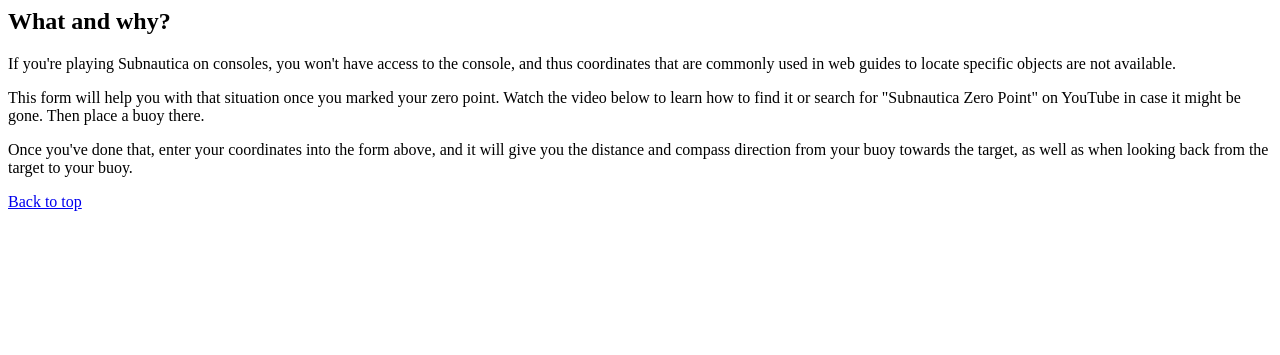
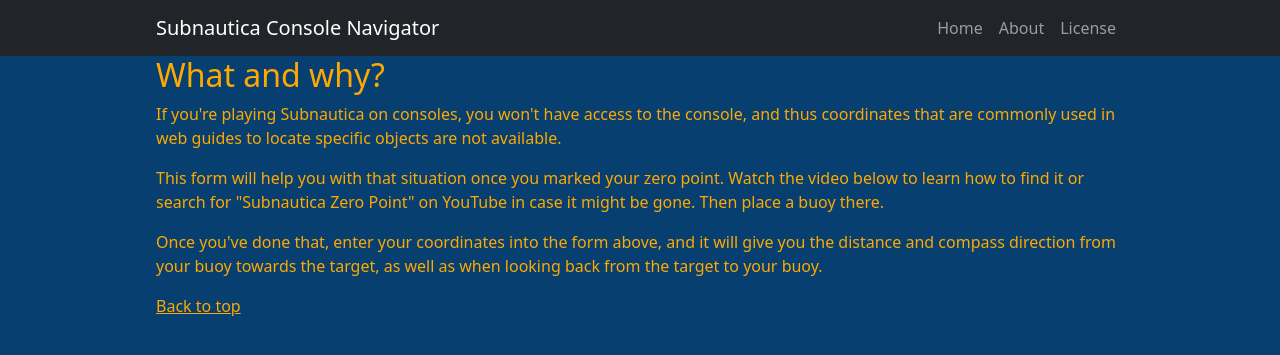
Before and after one commit to DickerDackel/sncompass, a Flask app: template templates/about.html in a window 1280 px wide. Shown: the top 355 px of the page. Run offline with Flask 2, Linux system fonts and the light colour scheme; the template is opened without the code that fills it, so the values that code supplies are empty; parts of the project's set-up code (start-up, migrations or seed data) failed here and were passed over; some libraries are stand-ins or nearby versions.

Commit message:
Added top navbar

```diff
--- a/server.py
+++ b/server.py
@@ -159,15 +159,19 @@ def index():
 
     return render_template('index.html', form=form, instructions=instructions, locations=locations.all())
 
+@app.route('/about')
+def about():
+    return render_template('about.html')
+
+@app.route('/license')
+def license():
+    return render_template('license.html')
+
 @app.route('/delete/<id>')
 def delete(id):
     locations.delete(id)
 
     return redirect(url_for('index'))
-
-@app.route('/svg')
-def svg():
-    return render_template('svg.html')
 
 def create_app():
     return app
--- a/templates/about.html
+++ b/templates/about.html
@@ -1,3 +1,5 @@
+{% extends 'boilerplate.html' %}
+{% block content %}
 	<h2>What and why?</h2>
 
 	<div>
@@ -22,3 +24,4 @@
             </div-->
 
 	</div>
+{% endblock content %}
--- a/templates/boilerplate.html
+++ b/templates/boilerplate.html
@@ -12,14 +12,10 @@
         <title>Subnautica direction calculator</title>
     </head>
     <body>
+	{% include 'navbar.html' %}
+
         <div class="container">
             {% block content %}{% endblock %}
 	</div>
-
-	<!-- Optional JavaScript -->
-	<!-- jQuery first, then Popper.js, then Bootstrap JS -->
-        <script src="{{url_for('static', filename='jquery-3.6.3.slim.js')}}"></script>
-        <script src="{{url_for('static', filename='popper.js')}}"></script>
-        <script src="{{url_for('static', filename='bootstrap.js')}}"></script>
     </body>
 </html>
--- /dev/null
+++ b/templates/navbar.html
@@ -0,0 +1,21 @@
+	<nav class="navbar navbar-expand-lg navbar-dark bg-dark">
+	    <div class="container">
+		<a class="navbar-brand ml-3" href="/">Subnautica Console Navigator</a>
+		<button class="navbar-toggler" type="button" data-toggle="collapse" data-target="#burger" aria-controls="burger" aria-expanded="false" aria-label="Toggle navigation">
+		    <span class="navbar-toggler-icon"></span>
+		</button>
+		<!--<div class="collapse navbar-collapse" id="burger">-->
+		    <ul class="navbar-nav navbar-right">
+			<li class="nav-item">
+			    <a class="nav-link" href="/">Home</a>
+			</li>
+			<li class="nav-item">
+			    <a class="nav-link" href="/about">About</a>
+			</li>
+			<li class="nav-item">
+			    <a class="nav-link" href="/license">License</a>
+			</li>
+		    </ul>
+		<!--</div>-->
+	    </div>
+	</nav>
```
Also changed, not shown: templates/license.html (renamed from templates/acknowledgements.html, +6 -3 lines).
